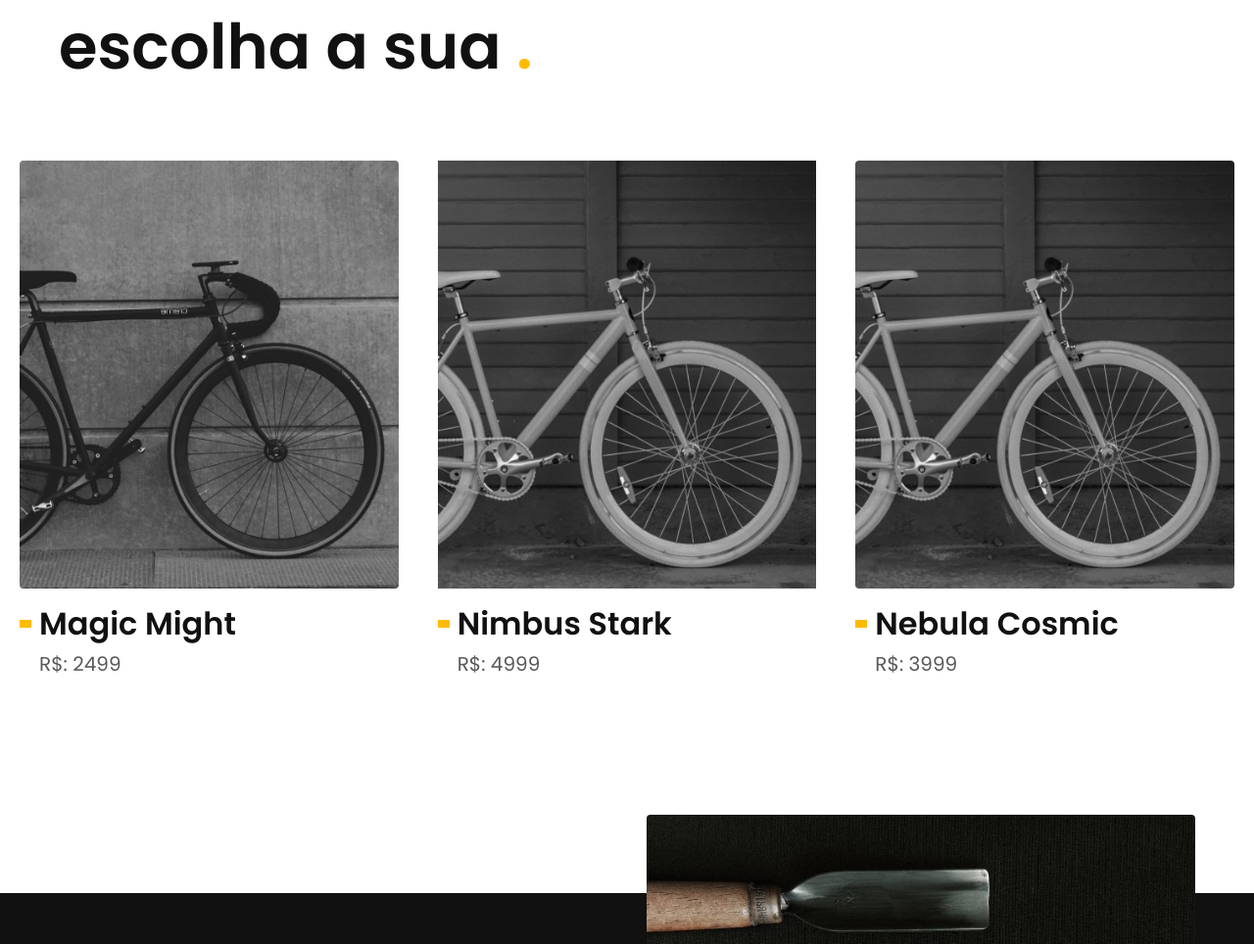
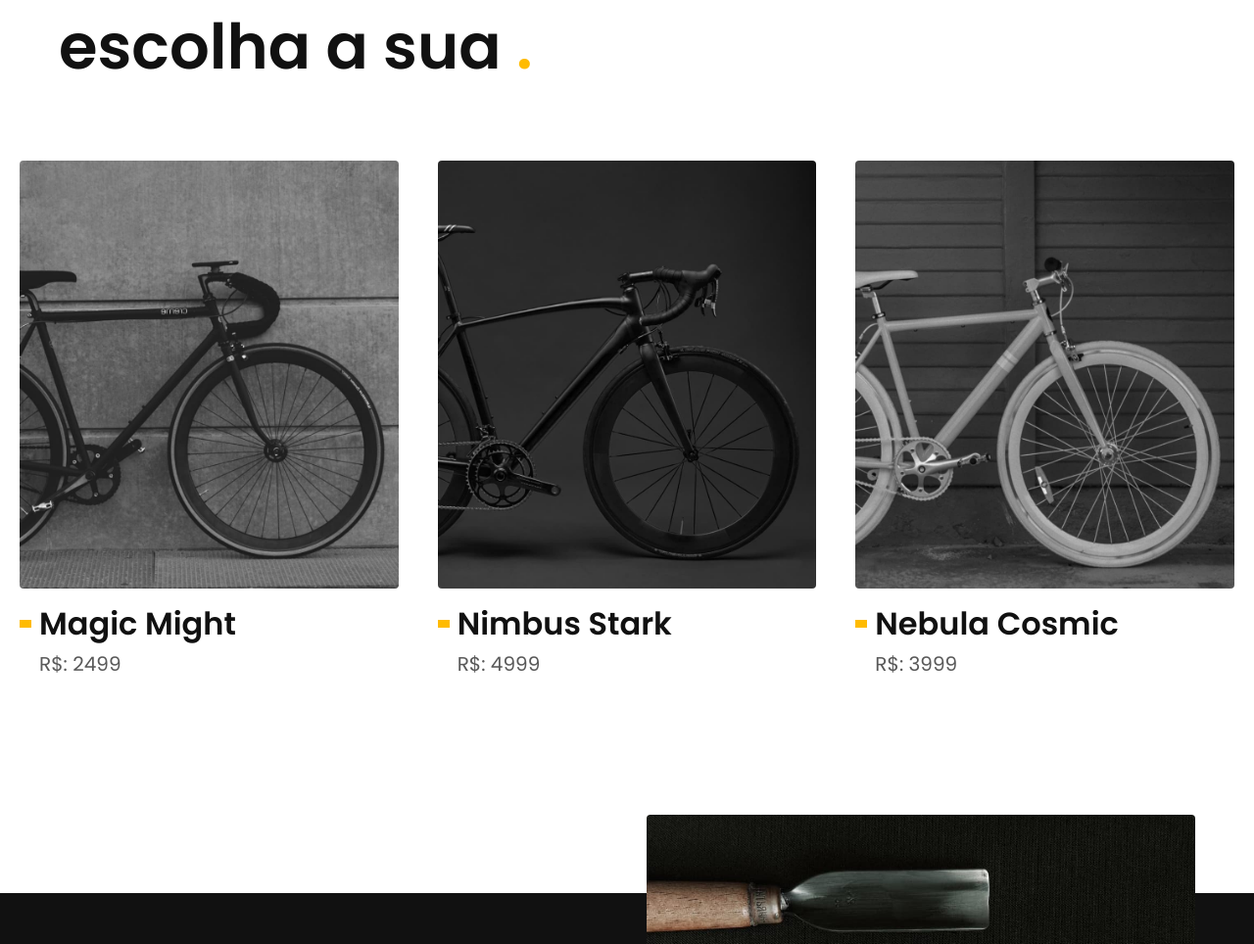
Before and after one commit to DevTinel/bikcraft, a plain HTML site: page index.html in a window 1280 px wide. Shown: the part 904-1868 px from the top of the page at 98% size. Drawn offline with Linux system fonts and the light colour scheme; a web font is replaced by a local one.

Commit message:
correcao

```diff
--- a/index.html
+++ b/index.html
@@ -69,7 +69,7 @@
         <ul>
           <a href="./bicicletas/nimbus.html">
             <li>
-              <img src="./img/bicicletas/nebula-home.jpg " alt="bike preta" />
+              <img src="img/bicicletas/nimbus-home.jpg" alt="bike preta" />
             </li>
             <h3 class="font-1-xl">Nimbus Stark</h3>
             <span class="font-2-m cor-8">R$: 4999</span>
```
